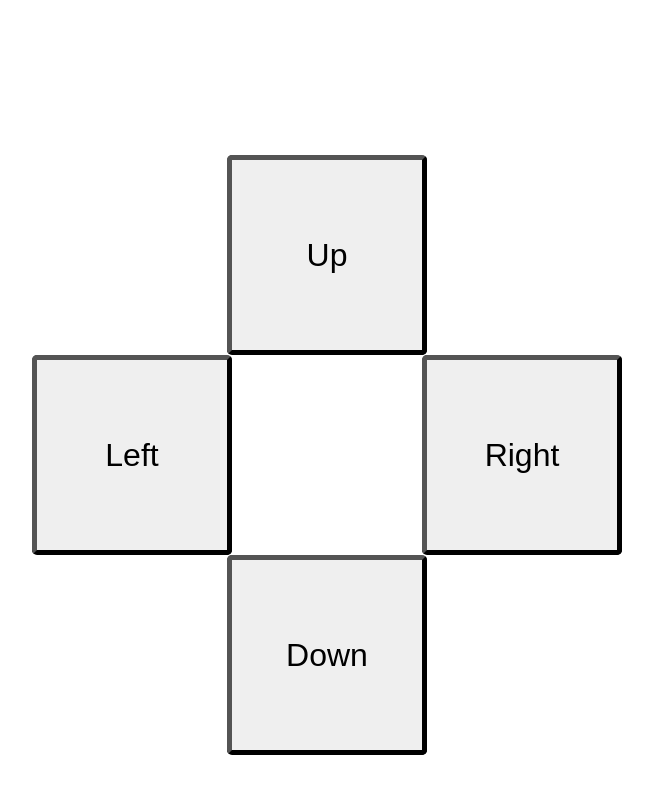
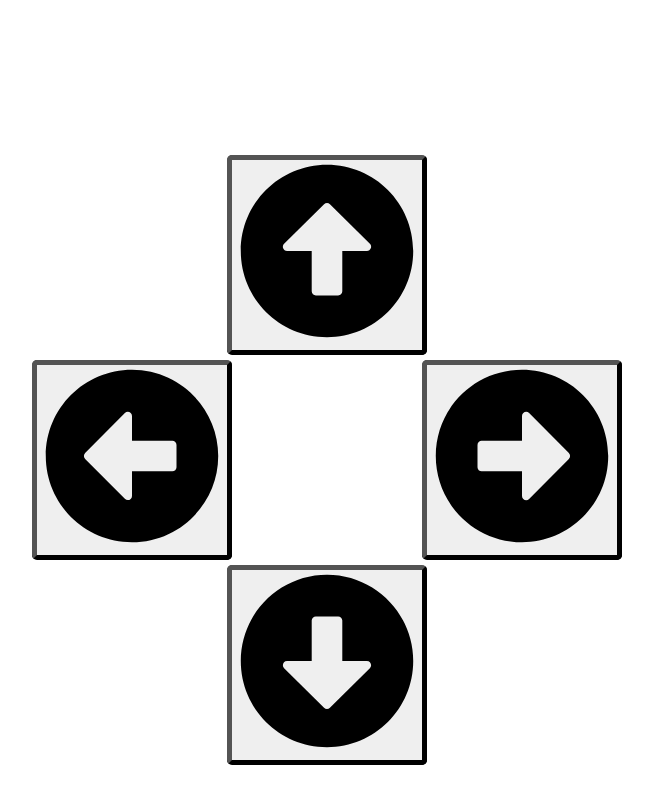
Before and after one commit to heardMan/udacity-arcade-game, a plain HTML site: page index.html in a window 1280 px wide. Shown: the part 651-1451 px from the top of the page, without its empty margins (313-966 px from the left). Drawn offline with Linux system fonts and the light colour scheme.

Commit message:
Bug Fix - Mobile Direction Pad Test 3

```diff
--- a/css/style.css
+++ b/css/style.css
@@ -58,8 +58,8 @@ canvas{
 button {
     border-radius: 5px;
     font-size: 2rem;
-    width: 100px;
-    height: 100px;
+    z-index: 99;
+    opacity: 1;
     border-width: 5px;
     border-color: black;
 }
@@ -67,6 +67,7 @@ button {
 #playButton {
     margin-top: 15px;
     margin-bottom: 15px;
+    padding: 35px;
 }
 
 #scoreboard {
@@ -107,7 +108,7 @@ button {
 }
 #down {
     position: absolute;
-    top: 405px;
+    top: 415px;
     right: 200px;
     width: 200px;
     height: 200px;
@@ -115,7 +116,7 @@ button {
 }
 #left {
     position: absolute;
-    top: 205px;
+    top: 210px;
     left: 5px;
     width: 200px;
     height: 200px;
@@ -123,7 +124,7 @@ button {
 }
 #right {
     position: absolute;
-    top: 205px;
+    top: 210px;
     right: 5px;
     width: 200px;
     height: 200px;
--- a/js/engine.js
+++ b/js/engine.js
@@ -427,6 +427,7 @@ var Engine = (function (global) {
                 const selected = (avatarSector.style.left.split('px')[0] - 100) / 50;
                 player.sprite = characterArray[selected];
                 doc.removeEventListener('keyup', handleInput);
+                doc.removeEventListener('click', handleInput);
                 timer.reset();
 
                 scoreboard.show();
@@ -455,14 +456,27 @@ var Engine = (function (global) {
                     //if right key pressed and last character is not selected move right 50px
                     avatarSelector.style.left = `${avatarSelectX + 50}px`;
                 //take the current position of the selector and move it by 50 px
-                else if (allowedKeys[e.keyCode] === 'left' && avatarSelectX > 125)
+                else if (allowedKeys[e.keyCode] === 'left' && avatarSelectX > 100)
                     //if left key pressed and last character is not selected move left 50px
                     avatarSelector.style.left = `${avatarSelectX - 50}px`;
                 //take the current position of the selector and move it by 50 px
                 else if (e.target.id === 'right' && avatarSelectX < selectLength)
-                avatarSelector.style.left = `${avatarSelectX + 50}px`;
-                else if (e.target.id === 'left' && avatarSelectX > 125)
-                avatarSelector.style.left = `${avatarSelectX - 50}px`;
+
+                    avatarSelector.style.left = `${avatarSelectX + 50}px`;
+
+                else if (e.target.id === 'left' && avatarSelectX > 100)
+
+                    avatarSelector.style.left = `${avatarSelectX - 50}px`;
+
+                    else if (e.target.id === 'rightIcon' && avatarSelectX < selectLength)
+
+                    avatarSelector.style.left = `${avatarSelectX + 50}px`;
+
+                else if (e.target.id === 'leftIcon' && avatarSelectX > 100)
+
+                    avatarSelector.style.left = `${avatarSelectX - 50}px`;
+
+
 
 
             }
@@ -573,10 +587,15 @@ var Engine = (function (global) {
             const dirPad = doc.createElement('div')
             dirPad.setAttribute('id', 'direction-pad');
 
-            dirPad.innerHTML += `<button id="up">Up</button>`
-            dirPad.innerHTML += `<button id="down">Down</button>`
-            dirPad.innerHTML += `<button id="left">Left</i></button>`
-            dirPad.innerHTML += `<button id="right">Right</button>`
+            const upArrow = '<img id="upIcon" src="images/up.svg" class="directionIcon">';
+            const downArrow = '<img id="downIcon" src="images/down.svg" class="directionIcon">';
+            const leftArrow = '<img id="leftIcon" src="images/left.svg" class="directionIcon">';
+            const rightArrow = '<img id="rightIcon" src="images/right.svg" class="directionIcon">';
+
+            dirPad.innerHTML += `<button id="up">${upArrow}</button>`
+            dirPad.innerHTML += `<button id="down">${downArrow}</button>`
+            dirPad.innerHTML += `<button id="left">${leftArrow}</i></button>`
+            dirPad.innerHTML += `<button id="right">${rightArrow}</button>`
 
             document.body.appendChild(dirPad);
 
@@ -604,7 +623,11 @@ var Engine = (function (global) {
         'images/Key.png',
         'images/Rock.png',
         'images/Selector.png',
-        'images/Star.png'
+        'images/Star.png',
+        'images/up.svg',
+        'images/down.svg',
+        'images/left.svg',
+        'images/right.svg'
 
     ]);
     Resources.onReady(init);
```
Also changed, not shown: images/down.svg (added), images/left.svg (added), images/right.svg (added), images/up.svg (added), index.html (line endings or trailing spaces).
